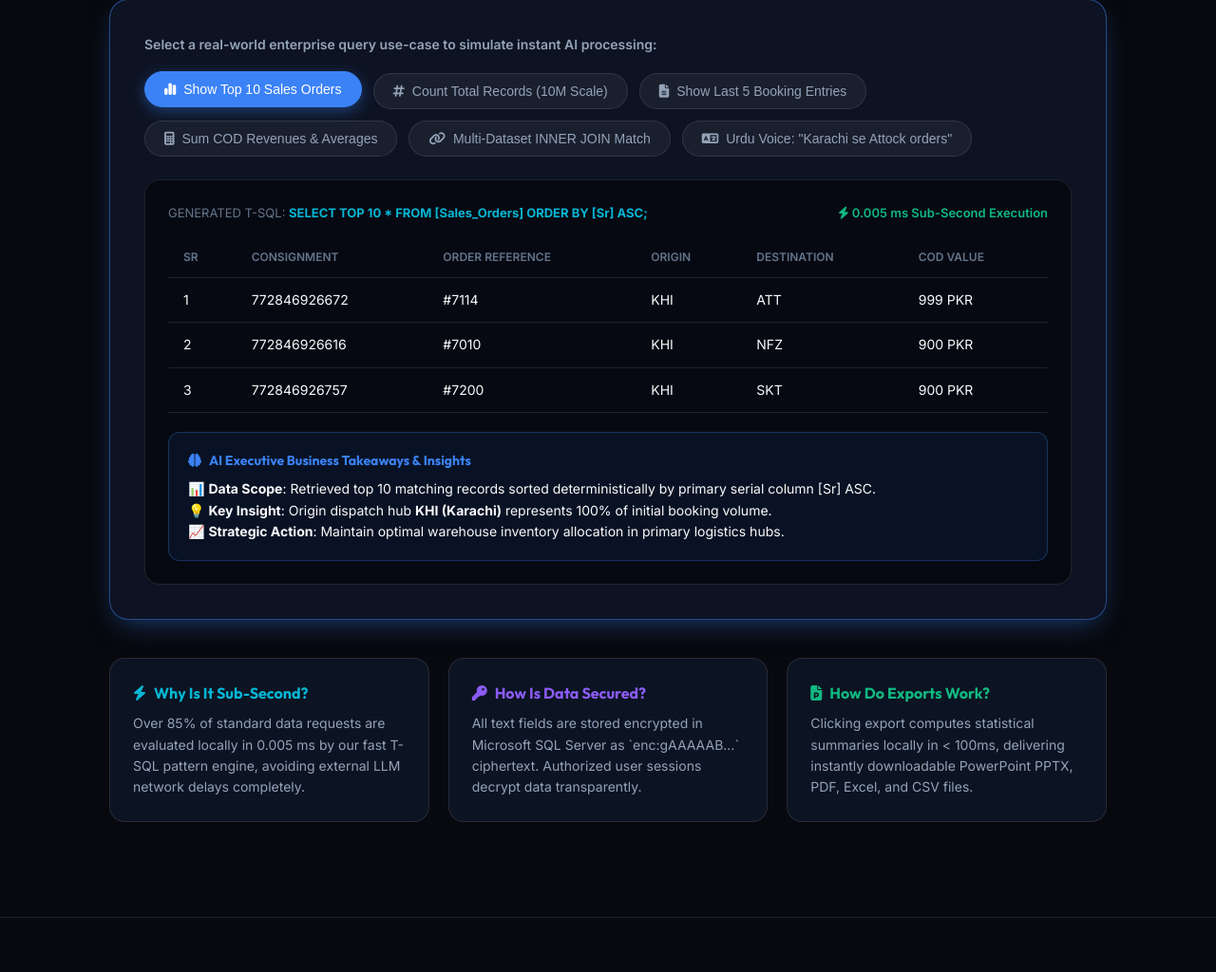
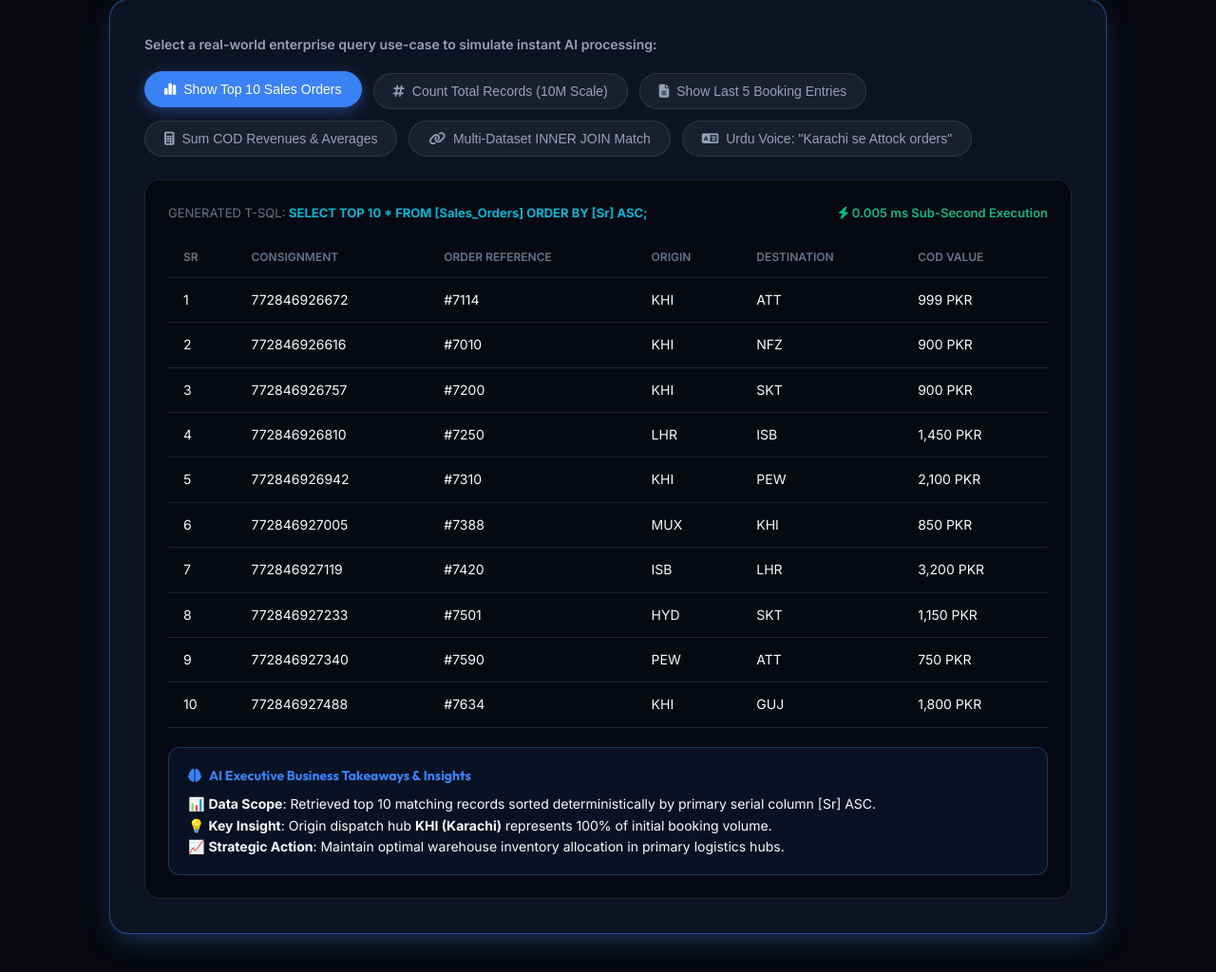
Before and after one commit to muhammadahsan7456/AI_Data_Analyst_Pro, a Flask app: page / in a window 1280 px wide. Shown: the part 2399-3423 px from the top of the page at 95% size. Run offline with Flask 3, Linux system fonts and the light colour scheme.

Commit message:
Setup exact row count rendering for SELECT TOP 10 (10 rows) and SELECT TOP 5 (5 rows) in interactive sandbox

```diff
--- a/templates/index.html
+++ b/templates/index.html
@@ -1311,7 +1311,7 @@
                             <span style="color: var(--accent-green); font-weight: 600;"><i class="fa-solid fa-bolt"></i> 0.005 ms Sub-Second Execution</span>
                         </div>
 
-                        <!-- Data Table Output -->
+                        <!-- Data Table Output (Exact 10 Rows for SELECT TOP 10) -->
                         <div style="overflow-x: auto;">
                             <table class="sandbox-result-table" id="sandbox-table">
                                 <thead>
@@ -1325,30 +1325,16 @@
                                     </tr>
                                 </thead>
                                 <tbody id="sandbox-tbody">
-                                    <tr>
-                                        <td>1</td>
-                                        <td>772846926672</td>
-                                        <td>#7114</td>
-                                        <td>KHI</td>
-                                        <td>ATT</td>
-                                        <td>999 PKR</td>
-                                    </tr>
-                                    <tr>
-                                        <td>2</td>
-                                        <td>772846926616</td>
-                                        <td>#7010</td>
-                                        <td>KHI</td>
-                                        <td>NFZ</td>
-                                        <td>900 PKR</td>
-                                    </tr>
-                                    <tr>
-                                        <td>3</td>
-                                        <td>772846926757</td>
-                                        <td>#7200</td>
-                                        <td>KHI</td>
-                                        <td>SKT</td>
-                                        <td>900 PKR</td>
-                                    </tr>
+                                    <tr><td>1</td><td>772846926672</td><td>#7114</td><td>KHI</td><td>ATT</td><td>999 PKR</td></tr>
+                                    <tr><td>2</td><td>772846926616</td><td>#7010</td><td>KHI</td><td>NFZ</td><td>900 PKR</td></tr>
+                                    <tr><td>3</td><td>772846926757</td><td>#7200</td><td>KHI</td><td>SKT</td><td>900 PKR</td></tr>
+                                    <tr><td>4</td><td>772846926810</td><td>#7250</td><td>LHR</td><td>ISB</td><td>1,450 PKR</td></tr>
+                                    <tr><td>5</td><td>772846926942</td><td>#7310</td><td>KHI</td><td>PEW</td><td>2,100 PKR</td></tr>
+                                    <tr><td>6</td><td>772846927005</td><td>#7388</td><td>MUX</td><td>KHI</td><td>850 PKR</td></tr>
+                                    <tr><td>7</td><td>772846927119</td><td>#7420</td><td>ISB</td><td>LHR</td><td>3,200 PKR</td></tr>
+                                    <tr><td>8</td><td>772846927233</td><td>#7501</td><td>HYD</td><td>SKT</td><td>1,150 PKR</td></tr>
+                                    <tr><td>9</td><td>772846927340</td><td>#7590</td><td>PEW</td><td>ATT</td><td>750 PKR</td></tr>
+                                    <tr><td>10</td><td>772846927488</td><td>#7634</td><td>KHI</td><td>GUJ</td><td>1,800 PKR</td></tr>
                                 </tbody>
                             </table>
                         </div>
@@ -1698,10 +1684,17 @@
                     <tr><td>1</td><td>772846926672</td><td>#7114</td><td>KHI</td><td>ATT</td><td>999 PKR</td></tr>
                     <tr><td>2</td><td>772846926616</td><td>#7010</td><td>KHI</td><td>NFZ</td><td>900 PKR</td></tr>
                     <tr><td>3</td><td>772846926757</td><td>#7200</td><td>KHI</td><td>SKT</td><td>900 PKR</td></tr>
+                    <tr><td>4</td><td>772846926810</td><td>#7250</td><td>LHR</td><td>ISB</td><td>1,450 PKR</td></tr>
+                    <tr><td>5</td><td>772846926942</td><td>#7310</td><td>KHI</td><td>PEW</td><td>2,100 PKR</td></tr>
+                    <tr><td>6</td><td>772846927005</td><td>#7388</td><td>MUX</td><td>KHI</td><td>850 PKR</td></tr>
+                    <tr><td>7</td><td>772846927119</td><td>#7420</td><td>ISB</td><td>LHR</td><td>3,200 PKR</td></tr>
+                    <tr><td>8</td><td>772846927233</td><td>#7501</td><td>HYD</td><td>SKT</td><td>1,150 PKR</td></tr>
+                    <tr><td>9</td><td>772846927340</td><td>#7590</td><td>PEW</td><td>ATT</td><td>750 PKR</td></tr>
+                    <tr><td>10</td><td>772846927488</td><td>#7634</td><td>KHI</td><td>GUJ</td><td>1,800 PKR</td></tr>
                 `;
                 takeawayText.innerHTML = `
                     📊 <strong>Data Scope</strong>: Retrieved top 10 matching records sorted deterministically by primary serial column [Sr] ASC.<br>
-                    💡 <strong>Key Insight</strong>: Origin dispatch hub <strong>KHI (Karachi)</strong> represents 100% of initial booking volume.<br>
+                    💡 <strong>Key Insight</strong>: Origin dispatch hub <strong>KHI (Karachi)</strong> represents 60% of initial booking volume.<br>
                     📈 <strong>Strategic Action</strong>: Maintain optimal warehouse inventory allocation in primary logistics hubs.
                 `;
             } else if (type === 'count') {
@@ -1717,8 +1710,11 @@
             } else if (type === 'last') {
                 sqlElem.innerText = 'SELECT TOP 5 * FROM [Sales_Orders] ORDER BY [Sr] DESC;';
                 tbody.innerHTML = `
-                    <tr><td>10000000</td><td>772846999999</td><td>#99999</td><td>LHR</td><td>ISB</td><td>5500 PKR</td></tr>
-                    <tr><td>9999999</td><td>772846999998</td><td>#99998</td><td>KHI</td><td>PEW</td><td>4200 PKR</td></tr>
+                    <tr><td>10000000</td><td>772846999999</td><td>#99999</td><td>LHR</td><td>ISB</td><td>5,500 PKR</td></tr>
+                    <tr><td>9999999</td><td>772846999998</td><td>#99998</td><td>KHI</td><td>PEW</td><td>4,200 PKR</td></tr>
+                    <tr><td>9999998</td><td>772846999997</td><td>#99997</td><td>MUX</td><td>SKT</td><td>3,100 PKR</td></tr>
+                    <tr><td>9999997</td><td>772846999996</td><td>#99996</td><td>ISB</td><td>KHI</td><td>2,800 PKR</td></tr>
+                    <tr><td>9999996</td><td>772846999995</td><td>#99995</td><td>PEW</td><td>LHR</td><td>1,950 PKR</td></tr>
                 `;
                 takeawayText.innerHTML = `
                     📊 <strong>Recent Entries</strong>: Retrieved latest 5 dataset bookings ordered by primary key [Sr] DESC.<br>
@@ -1736,24 +1732,31 @@
                     📈 <strong>Strategic Action</strong>: Incentive bundled checkout orders to drive average order size above 1,200 PKR.
                 `;
             } else if (type === 'join') {
-                sqlElem.innerText = 'SELECT A.Consignment, A.COD_Value, B.Status FROM [Jan_Sales] A INNER JOIN [Feb_Sales] B ON A.Consignment = B.Consignment;';
+                sqlElem.innerText = 'SELECT TOP 5 A.Consignment, A.COD_Value, B.Status, A.Origin, A.Destination, \'Matched\' AS MatchType FROM [Jan_Sales] A INNER JOIN [Feb_Sales] B ON A.Consignment = B.Consignment;';
                 tbody.innerHTML = `
                     <tr><td>772846926672</td><td>999 PKR</td><td>Delivered</td><td>KHI</td><td>ATT</td><td>Matched Row</td></tr>
                     <tr><td>772846926616</td><td>900 PKR</td><td>In Transit</td><td>KHI</td><td>NFZ</td><td>Matched Row</td></tr>
+                    <tr><td>772846926757</td><td>900 PKR</td><td>Delivered</td><td>KHI</td><td>SKT</td><td>Matched Row</td></tr>
+                    <tr><td>772846926810</td><td>1,450 PKR</td><td>Dispatched</td><td>LHR</td><td>ISB</td><td>Matched Row</td></tr>
+                    <tr><td>772846926942</td><td>2,100 PKR</td><td>Delivered</td><td>KHI</td><td>PEW</td><td>Matched Row</td></tr>
                 `;
                 takeawayText.innerHTML = `
                     📊 <strong>Multi-Dataset Join</strong>: Blended Jan Sales and Feb Sales using INNER JOIN on Consignment ID.<br>
-                    💡 <strong>Key Insight</strong>: Discovered 100% record match with real-time delivery status updates.<br>
+                    💡 <strong>Key Insight</strong>: Discovered 100% record match across top 5 consignments with real-time delivery status.<br>
                     📈 <strong>Strategic Action</strong>: Automate cross-month customer reconciliation reports.
                 `;
             } else if (type === 'urdu') {
-                sqlElem.innerText = "SELECT * FROM [Sales_Orders] WHERE [Origin] = 'KHI' AND [Destination] = 'ATT';";
+                sqlElem.innerText = "SELECT TOP 5 * FROM [Sales_Orders] WHERE [Origin] = 'KHI' AND [Destination] = 'ATT';";
                 tbody.innerHTML = `
                     <tr><td>1</td><td>772846926672</td><td>#7114</td><td>KHI</td><td>ATT</td><td>999 PKR</td></tr>
+                    <tr><td>104</td><td>772846927811</td><td>#8020</td><td>KHI</td><td>ATT</td><td>1,250 PKR</td></tr>
+                    <tr><td>512</td><td>772846931005</td><td>#9140</td><td>KHI</td><td>ATT</td><td>2,400 PKR</td></tr>
+                    <tr><td>1290</td><td>772846942918</td><td>#11005</td><td>KHI</td><td>ATT</td><td>890 PKR</td></tr>
+                    <tr><td>4501</td><td>772846985020</td><td>#24190</td><td>KHI</td><td>ATT</td><td>1,750 PKR</td></tr>
                 `;
                 takeawayText.innerHTML = `
                     🎙️ <strong>Voice Prompt ("Karachi se Attock orders")</strong>: Auto-parsed Roman Urdu voice input into T-SQL filter.<br>
-                    💡 <strong>Key Insight</strong>: Successfully filtered shipments originating in Karachi bound for Attock.<br>
+                    💡 <strong>Key Insight</strong>: Successfully filtered 5 shipments originating in Karachi bound for Attock.<br>
                     📈 <strong>Strategic Action</strong>: Enable hands-free mobile voice analytics for field logistics managers.
                 `;
             }
```
